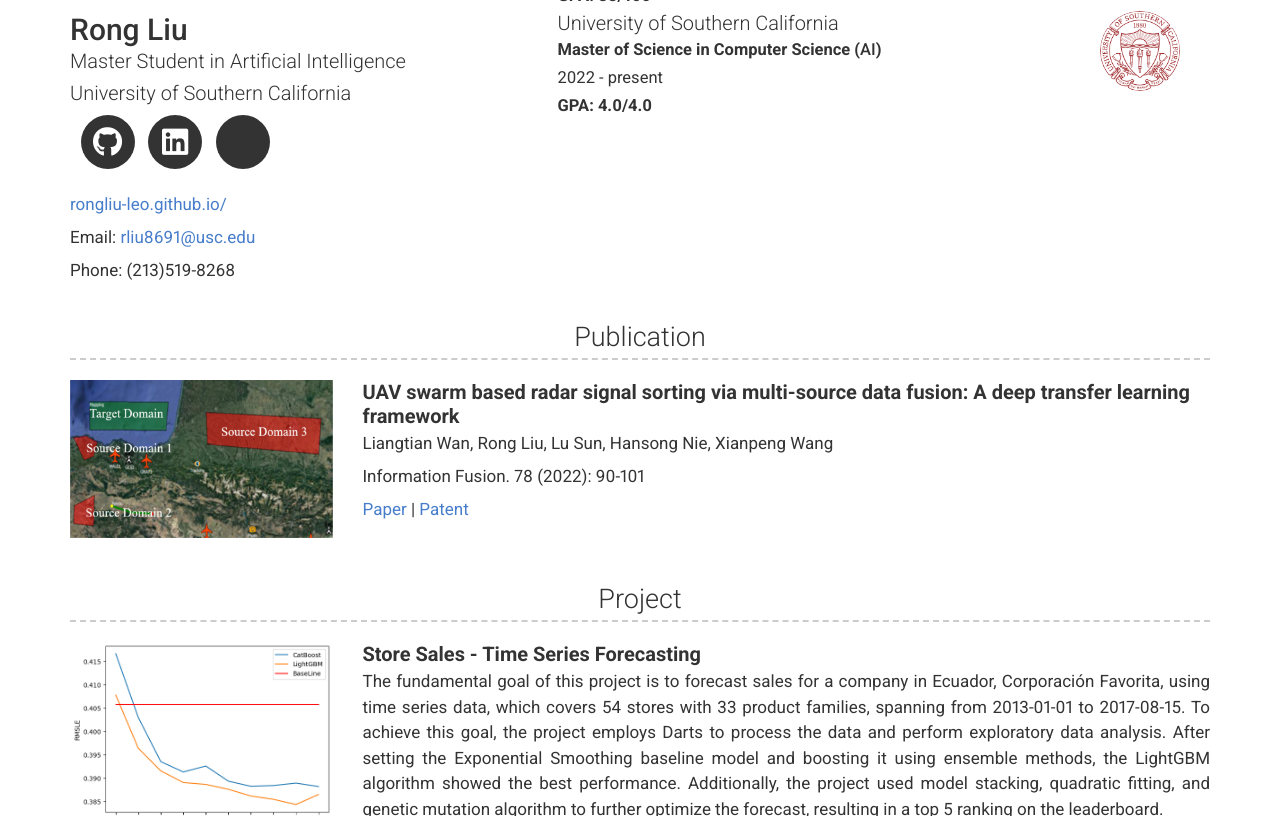
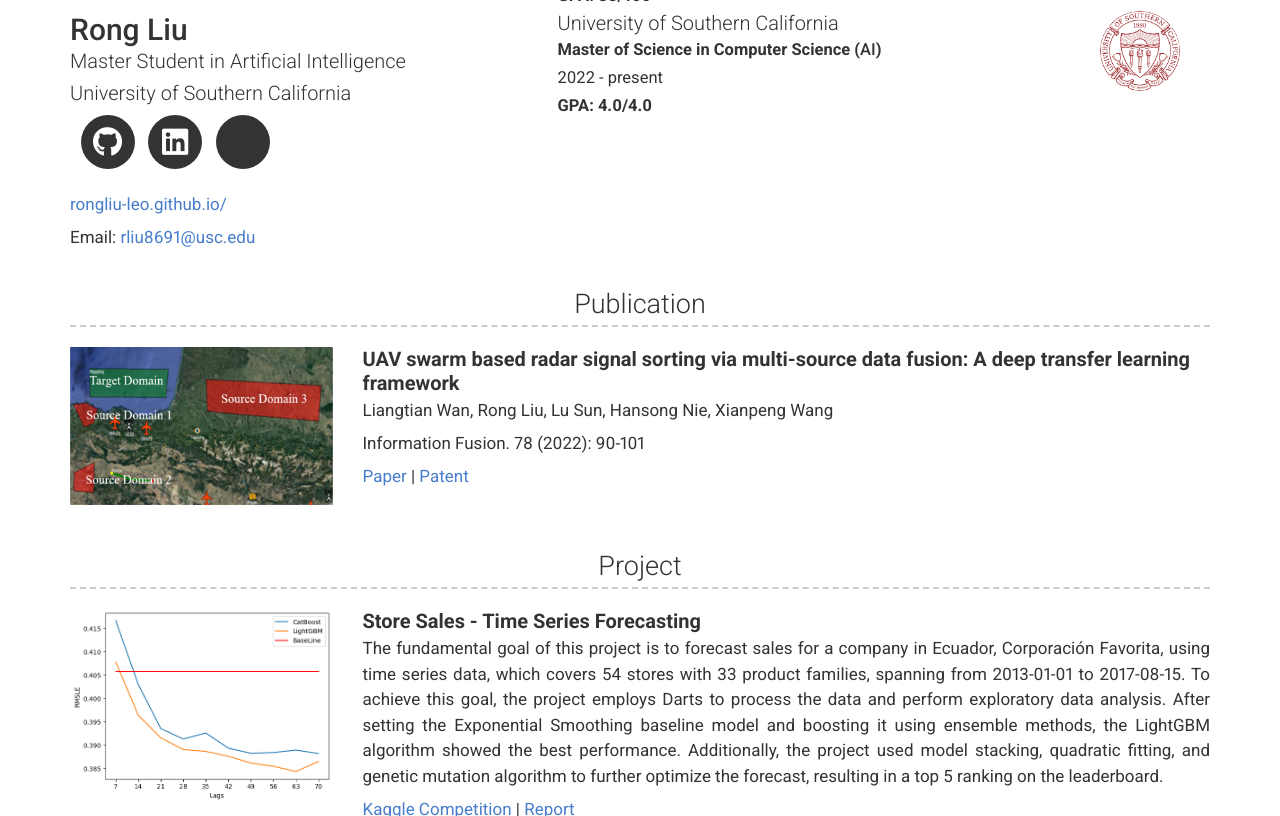
Before and after one commit to RongLiu-Leo/rongliu-leo.github.io, a Jekyll site: the page built from index.md, in a window 1280 px wide and 900 px high, scrolled down 368 px, cut to the strip 0-816 px from the top of the window. Built offline with Jekyll 4.4.1, drawn with Linux system fonts in a browser that asks for light colours; nearby versions of some CDN libraries; a style sheet for code colours, icons or effects is not loaded.

Commit message:
Update header.html

```diff
--- a/_includes/header.html
+++ b/_includes/header.html
@@ -39,16 +39,14 @@
       <p>
         <a href="https://rongliu-leo.github.io/">rongliu-leo.github.io/</a>
       </p>
-      {%- if site.email -%}
-        <p>
-          {{ site.email_title | default: "Email" }}: <a href="mailto:{{ site.email }}" target="_blank">{{ site.email | escape }}</a>
-        </p>
-      {%- endif -%}
-      {%- if site.phone -%}
-        <p>
-          {{ site.phone_title | default: "Phone" }}: {{ site.phone | escape }}
-        </p>
-      {%- endif -%}
+      <p>
+        {{ site.email_title | default: "Email" }}: <a href="mailto:{{ site.email }}" target="_blank">{{ site.email | escape }}</a>
+      </p>
+
+      <!-- <p>
+        {{ site.phone_title | default: "Phone" }}: {{ site.phone | escape }}
+      </p> -->
+
     </div>
 
 
```
